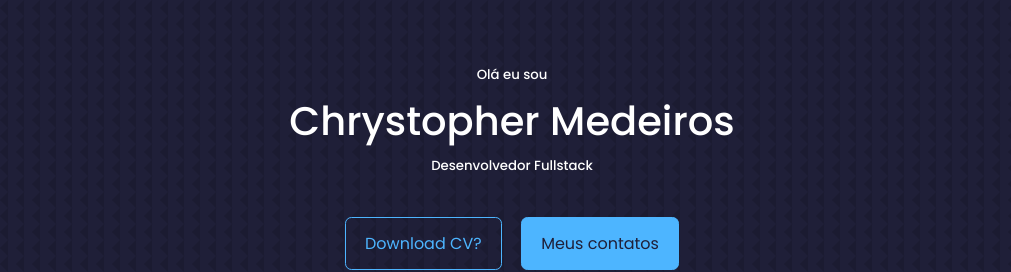
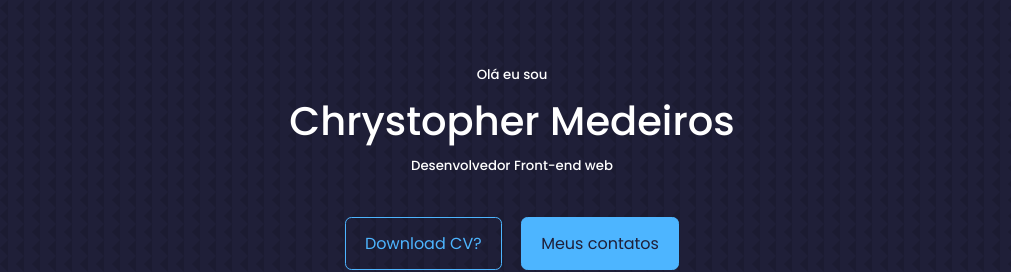
Before and after one commit to chrystophermedeiros/portfolio_website, a React (Create React App) app: page / in a window 1280 px wide. Shown: the top 272 px of the page, without its empty margins (128-1139 px from the left). Built offline with nearby package versions, Linux system fonts and the light colour scheme; the HTML template or start-up script is replaced by a standard one.

Commit message:
Update header

```diff
--- a/src/components/header/Header.jsx
+++ b/src/components/header/Header.jsx
@@ -10,7 +10,7 @@ const Header = () => {
       <div className="container header_container">
         <h5>Olá eu sou</h5>
         <h1>Chrystopher Medeiros</h1>
-        <h5 className="text-ligth">Desenvolvedor Fullstack</h5>
+        <h5 className="text-ligth">Desenvolvedor Front-end web</h5>
         <CTA />
         <HeaderSocials />
         <div className="me">
```
